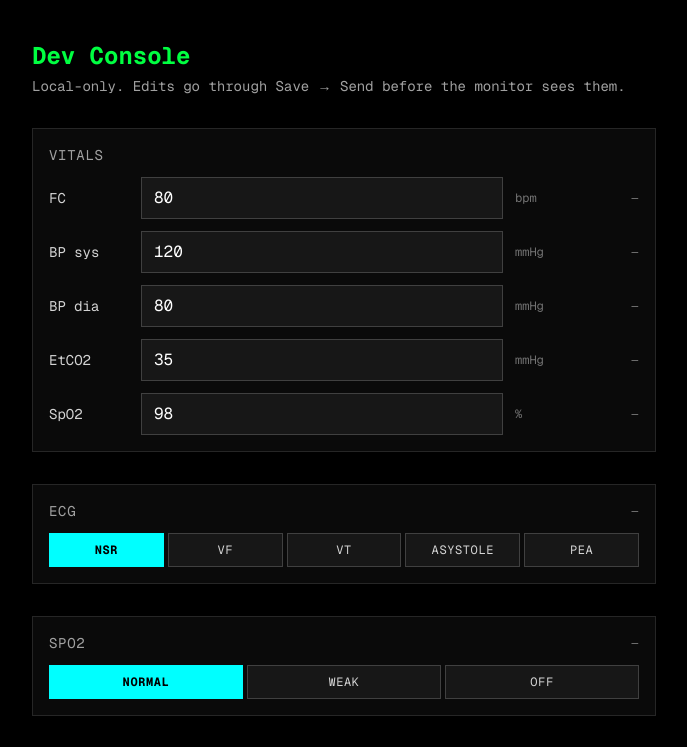
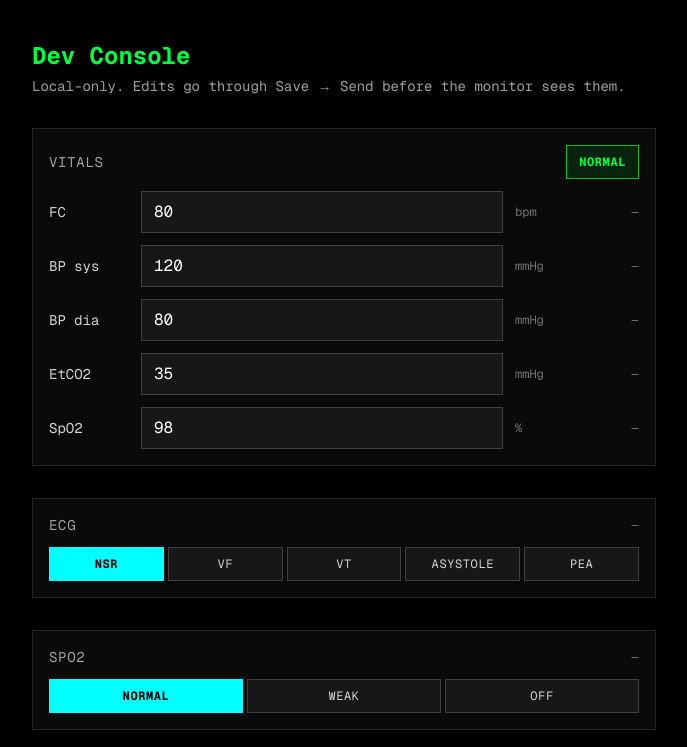
Before and after one commit to JeremyOroc/Paramedic-Monitor, a Next.js app: page /admin in a window 1280 px wide. Shown: the top 747 px of the page, without its empty margins (296-983 px from the left). Built offline with nearby package versions, Linux system fonts and the light colour scheme.

Commit message:
feat(admin): reset vitals to normal defaults

```diff
--- a/src/components/instructor/VitalsControls.tsx
+++ b/src/components/instructor/VitalsControls.tsx
@@ -1,11 +1,24 @@
 'use client'
+
+import { useMonitorStore } from '@/store/monitorStore'
 
 import { VitalInput } from './VitalInput'
 
 export function VitalsControls() {
+  const resetVitalsToNormal = useMonitorStore((s) => s.resetVitalsToNormal)
+
   return (
     <section className="flex flex-col gap-3 border border-neutral-800 bg-neutral-950 p-4">
-      <h2 className="text-sm uppercase tracking-wider text-neutral-400">Vitals</h2>
+      <div className="flex items-center justify-between gap-3">
+        <h2 className="text-sm uppercase tracking-wider text-neutral-400">Vitals</h2>
+        <button
+          type="button"
+          onClick={resetVitalsToNormal}
+          className="shrink-0 border border-ecg-green/70 bg-ecg-green/10 px-3 py-2 text-xs font-mono font-bold uppercase tracking-wider text-ecg-green hover:bg-ecg-green/20 focus:outline-none focus:ring-2 focus:ring-ecg-green"
+        >
+          Normal
+        </button>
+      </div>
       <VitalInput field="hr" label="FC" unit="bpm" min={0} max={300} />
       <VitalInput field="bp_sys" label="BP sys" unit="mmHg" min={0} max={300} />
       <VitalInput field="bp_dia" label="BP dia" unit="mmHg" min={0} max={300} />
--- a/src/store/monitorStore.ts
+++ b/src/store/monitorStore.ts
@@ -36,6 +36,7 @@ export type MonitorState = {
   saved: Vitals
   confirmed: Vitals
   setDraft: <K extends keyof Vitals>(field: K, value: Vitals[K]) => void
+  resetVitalsToNormal: () => void
   save: () => void
   send: () => void
   reset: () => void
@@ -51,6 +52,17 @@ export const useMonitorStore = create<MonitorState>()(
       confirmed: initial,
       setDraft: (field, value) =>
         set((s) => ({ draft: { ...s.draft, [field]: value } })),
+      resetVitalsToNormal: () =>
+        set((s) => ({
+          draft: {
+            ...s.draft,
+            hr: DEFAULT_VITALS.hr,
+            bp_sys: DEFAULT_VITALS.bp_sys,
+            bp_dia: DEFAULT_VITALS.bp_dia,
+            etco2: DEFAULT_VITALS.etco2,
+            spo2: DEFAULT_VITALS.spo2,
+          },
+        })),
       save: () => set((s) => ({ saved: { ...s.draft } })),
       send: () => set((s) => ({ confirmed: { ...s.saved } })),
       reset: () => set({ draft: initial, saved: initial, confirmed: initial }),
```
Also changed, not shown: 2 other files (tests, documents, lock files or other folders).
